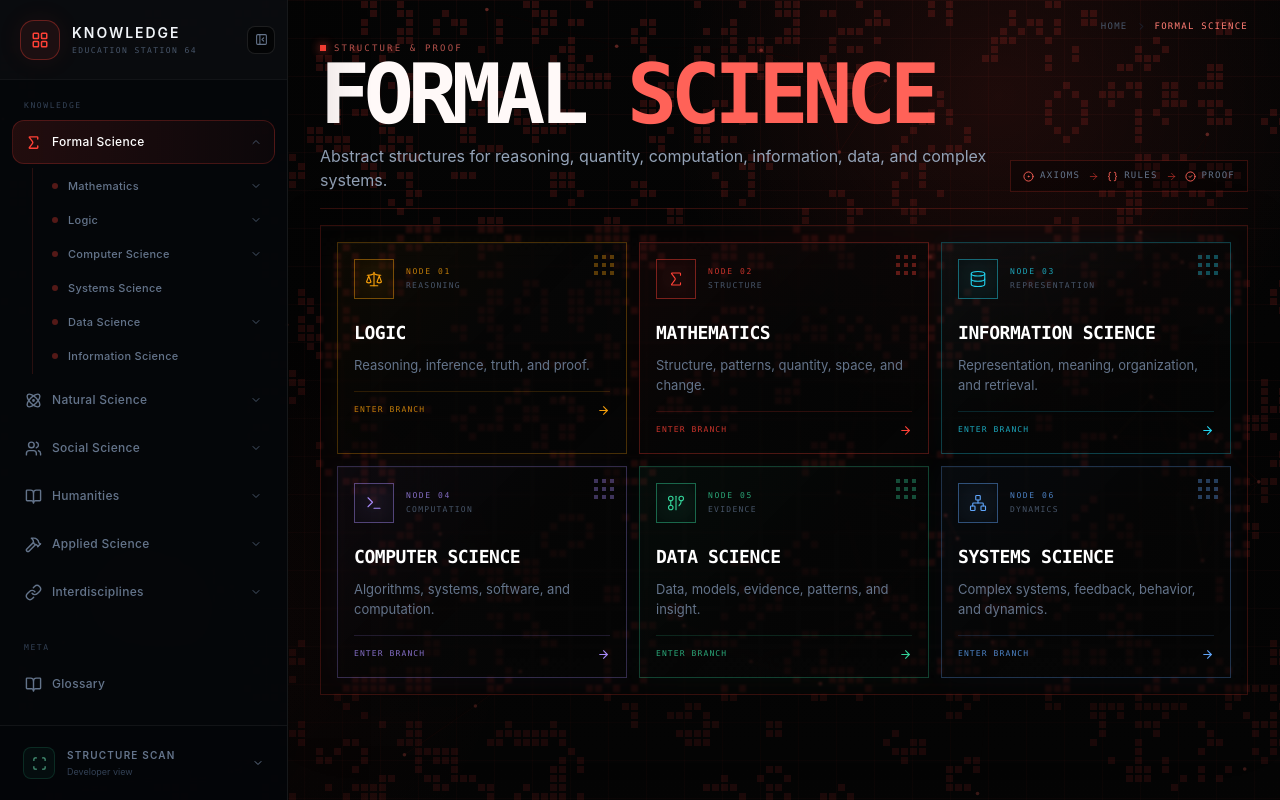
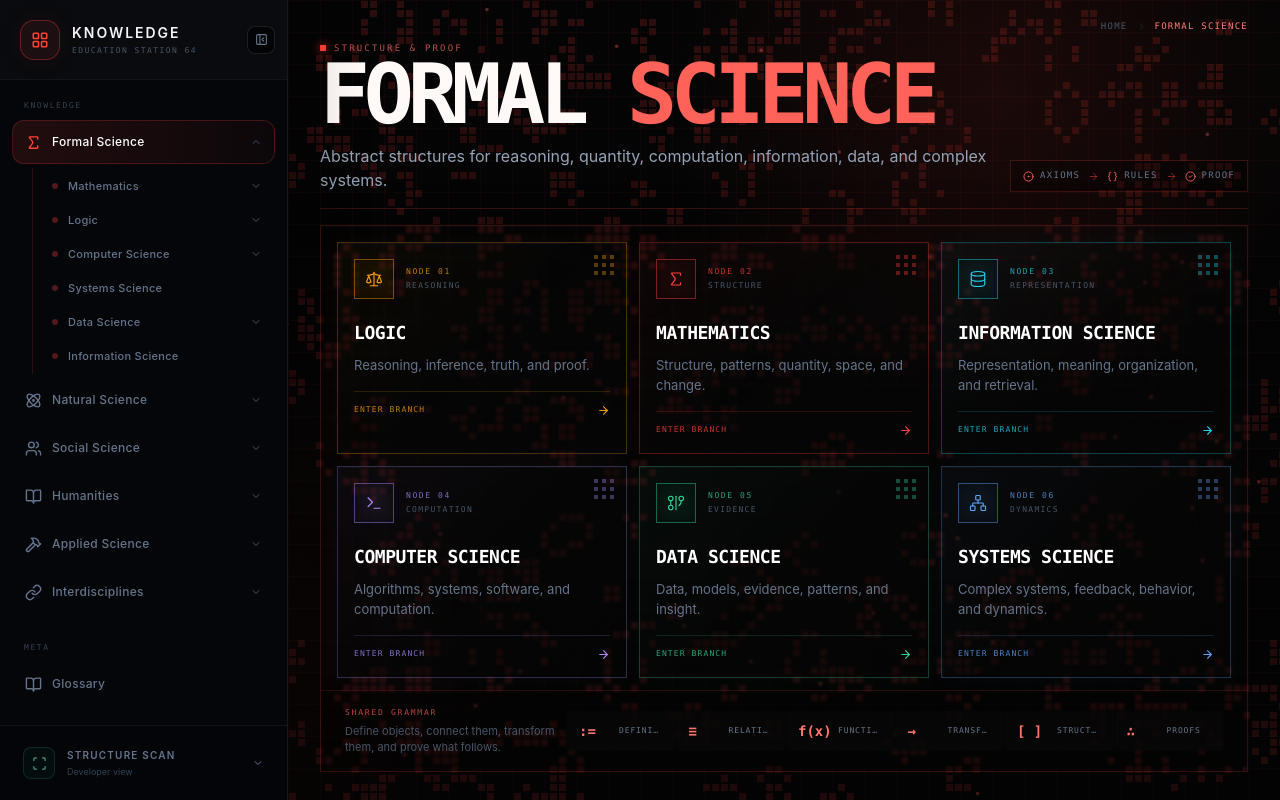
Before and after one commit to nickf723/ed-dev, a Next.js app: page /formal-science in a window 1280 px wide. Built offline with nearby package versions, Linux system fonts and the light colour scheme.

Commit message:
Fill out Formal Science command board

```diff
--- a/app/formal-science/_components/FormalScienceHub.tsx
+++ b/app/formal-science/_components/FormalScienceHub.tsx
@@ -52,6 +52,15 @@ const PRESENTATION: Record<string, NodePresentation> = {
   "formal.systems-science": { code: "06", icon: Network, shortLabel: "Dynamics", rgb: "96, 165, 250" },
 };
 
+const SHARED_GRAMMAR = [
+  { token: ":=", label: "Definitions" },
+  { token: "≡", label: "Relations" },
+  { token: "f(x)", label: "Functions" },
+  { token: "→", label: "Transforms" },
+  { token: "[ ]", label: "Structures" },
+  { token: "∴", label: "Proofs" },
+] as const;
+
 function buildNodes(nodes: readonly FormalHubNode[]) {
   const byId = new Map(nodes.map((node) => [node.id, node]));
   return NODE_ORDER.map((id) => {
@@ -72,8 +81,8 @@ export default function FormalScienceHub({ nodes }: { nodes: readonly FormalHubN
         <FormalNetworkBackground />
       </div>
 
-      <div className="pointer-events-none fixed inset-0 z-[1] bg-[linear-gradient(rgba(255,65,54,0.045)_1px,transparent_1px),linear-gradient(90deg,rgba(255,65,54,0.045)_1px,transparent_1px)] bg-[size:38px_38px]" />
-      <div className="pointer-events-none fixed inset-0 z-[1] bg-[radial-gradient(circle_at_78%_12%,rgba(255,65,54,0.10),transparent_27%),radial-gradient(circle_at_16%_78%,rgba(255,65,54,0.045),transparent_25%),linear-gradient(to_bottom,rgba(5,5,5,0.04),rgba(5,5,5,0.42))]" />
+      <div className="pointer-events-none fixed inset-0 z-[1] bg-[linear-gradient(rgba(255,65,54,0.04)_1px,transparent_1px),linear-gradient(90deg,rgba(255,65,54,0.04)_1px,transparent_1px)] bg-[size:32px_32px]" />
+      <div className="pointer-events-none fixed inset-0 z-[1] bg-[radial-gradient(circle_at_78%_12%,rgba(255,65,54,0.09),transparent_27%),radial-gradient(circle_at_16%_78%,rgba(255,65,54,0.04),transparent_25%),linear-gradient(to_bottom,rgba(5,5,5,0.025),rgba(5,5,5,0.27))]" />
       <div className="pointer-events-none fixed inset-0 z-[2] opacity-20 [background-image:repeating-linear-gradient(0deg,transparent_0px,transparent_3px,rgba(255,255,255,0.018)_4px)]" />
 
       <div className="relative z-10 mx-auto flex min-h-screen w-full max-w-[1500px] flex-col px-4 py-4 sm:px-6 lg:h-screen lg:min-h-0 lg:px-8 lg:py-5">
@@ -100,7 +109,7 @@ export default function FormalScienceHub({ nodes }: { nodes: readonly FormalHubN
               </p>
             </div>
 
-            <div className="hidden items-center gap-2 border border-[#ff4136]/20 bg-black/30 px-3 py-2 font-mono text-[9px] uppercase tracking-[0.14em] text-slate-500 lg:flex">
+            <div className="hidden items-center gap-2 border border-[#ff4136]/20 bg-black/25 px-3 py-2 font-mono text-[9px] uppercase tracking-[0.14em] text-slate-500 lg:flex">
               <Stage icon={CircleDot} label="Axioms" />
               <ArrowRight size={11} className="text-[#ff4136]/55" />
               <Stage icon={Braces} label="Rules" />
@@ -110,22 +119,25 @@ export default function FormalScienceHub({ nodes }: { nodes: readonly FormalHubN
           </div>
         </header>
 
-        <section className="relative mt-4 shrink-0 overflow-hidden border border-[#ff4136]/20 bg-black/[0.12] shadow-[inset_0_1px_0_rgba(255,255,255,0.025),0_20px_60px_rgba(0,0,0,0.24)] backdrop-blur-[1px]">
+        <section className="relative mt-4 shrink-0 overflow-hidden border border-[#ff4136]/20 bg-black/[0.08] shadow-[inset_0_1px_0_rgba(255,255,255,0.025),0_20px_60px_rgba(0,0,0,0.20)] backdrop-blur-[1px]">
           <PanelCorners />
 
           <div className="pointer-events-none absolute inset-0 hidden lg:block" aria-hidden="true">
             <svg viewBox="0 0 100 100" preserveAspectRatio="none" className="h-full w-full">
-              <line x1="17" y1="25" x2="83" y2="25" stroke="rgba(255,65,54,0.15)" strokeWidth="0.16" vectorEffect="non-scaling-stroke" />
-              <line x1="17" y1="75" x2="83" y2="75" stroke="rgba(255,65,54,0.15)" strokeWidth="0.16" vectorEffect="non-scaling-stroke" />
-              <line x1="17" y1="25" x2="17" y2="75" stroke="rgba(255,65,54,0.09)" strokeWidth="0.12" strokeDasharray="1 1.4" vectorEffect="non-scaling-stroke" />
-              <line x1="50" y1="25" x2="50" y2="75" stroke="rgba(255,65,54,0.12)" strokeWidth="0.14" strokeDasharray="1 1.4" vectorEffect="non-scaling-stroke" />
-              <line x1="83" y1="25" x2="83" y2="75" stroke="rgba(255,65,54,0.09)" strokeWidth="0.12" strokeDasharray="1 1.4" vectorEffect="non-scaling-stroke" />
+              <line x1="17" y1="22" x2="83" y2="22" stroke="rgba(255,65,54,0.14)" strokeWidth="0.16" vectorEffect="non-scaling-stroke" />
+              <line x1="17" y1="59" x2="83" y2="59" stroke="rgba(255,65,54,0.14)" strokeWidth="0.16" vectorEffect="non-scaling-stroke" />
+              <line x1="17" y1="22" x2="17" y2="59" stroke="rgba(255,65,54,0.08)" strokeWidth="0.12" strokeDasharray="1 1.4" vectorEffect="non-scaling-stroke" />
+              <line x1="50" y1="22" x2="50" y2="59" stroke="rgba(255,65,54,0.11)" strokeWidth="0.14" strokeDasharray="1 1.4" vectorEffect="non-scaling-stroke" />
+              <line x1="83" y1="22" x2="83" y2="59" stroke="rgba(255,65,54,0.08)" strokeWidth="0.12" strokeDasharray="1 1.4" vectorEffect="non-scaling-stroke" />
+              <line x1="6" y1="76" x2="94" y2="76" stroke="rgba(255,65,54,0.12)" strokeWidth="0.12" strokeDasharray="0.7 1.3" vectorEffect="non-scaling-stroke" />
             </svg>
           </div>
 
-          <div className="relative grid gap-3 p-3 sm:p-4 lg:grid-cols-3 lg:grid-rows-2 lg:gap-3 lg:p-4">
+          <div className="relative grid gap-3 p-3 sm:p-4 lg:grid-cols-3 lg:grid-rows-2 lg:gap-3 lg:p-4 lg:pb-3">
             {branches.map((branch) => <BranchNode key={branch.id} branch={branch} />)}
           </div>
+
+          <SharedGrammar />
         </section>
       </div>
     </main>
@@ -190,12 +202,34 @@ function BranchNode({ branch }: { branch: BuiltNode }) {
   const style = {
     borderColor: planned ? "rgba(255,255,255,0.05)" : `rgba(${branch.rgb},0.28)`,
     background: planned
-      ? "rgba(8,8,8,0.45)"
-      : `linear-gradient(135deg, rgba(${branch.rgb},0.045), rgba(7,7,7,0.56) 48%, rgba(7,7,7,0.40))`,
+      ? "rgba(8,8,8,0.40)"
+      : `linear-gradient(135deg, rgba(${branch.rgb},0.04), rgba(7,7,7,0.48) 48%, rgba(7,7,7,0.30))`,
     boxShadow: planned ? undefined : `inset 0 1px 0 rgba(255,255,255,0.025), 0 0 24px rgba(${branch.rgb},0.035)`,
   };
 
   return planned ? <div className={className} style={style}>{body}</div> : <Link href={branch.href} className={className} style={style}>{body}</Link>;
+}
+
+function SharedGrammar() {
+  return (
+    <div className="relative border-t border-[#ff4136]/15 bg-black/[0.14] px-4 py-3 sm:px-5 lg:px-6 lg:py-4">
+      <div className="grid gap-3 lg:grid-cols-[210px_minmax(0,1fr)] lg:items-center">
+        <div>
+          <div className="font-mono text-[8px] uppercase tracking-[0.22em] text-[#ff6258]/70">Shared grammar</div>
+          <p className="mt-1 text-[11px] leading-4 text-slate-600">Define objects, connect them, transform them, and prove what follows.</p>
+        </div>
+
+        <div className="grid grid-cols-3 gap-px bg-[#ff4136]/12 sm:grid-cols-6">
+          {SHARED_GRAMMAR.map((item) => (
+            <div key={item.label} className="flex min-w-0 items-center gap-2 bg-[#080808]/80 px-3 py-2.5">
+              <span className="min-w-8 font-mono text-sm font-semibold text-[#ff756d]">{item.token}</span>
+              <span className="truncate font-mono text-[8px] uppercase tracking-[0.11em] text-slate-500">{item.label}</span>
+            </div>
+          ))}
+        </div>
+      </div>
+    </div>
+  );
 }
 
 function Stage({ icon: Icon, label }: { icon: LucideIcon; label: string }) {
```
